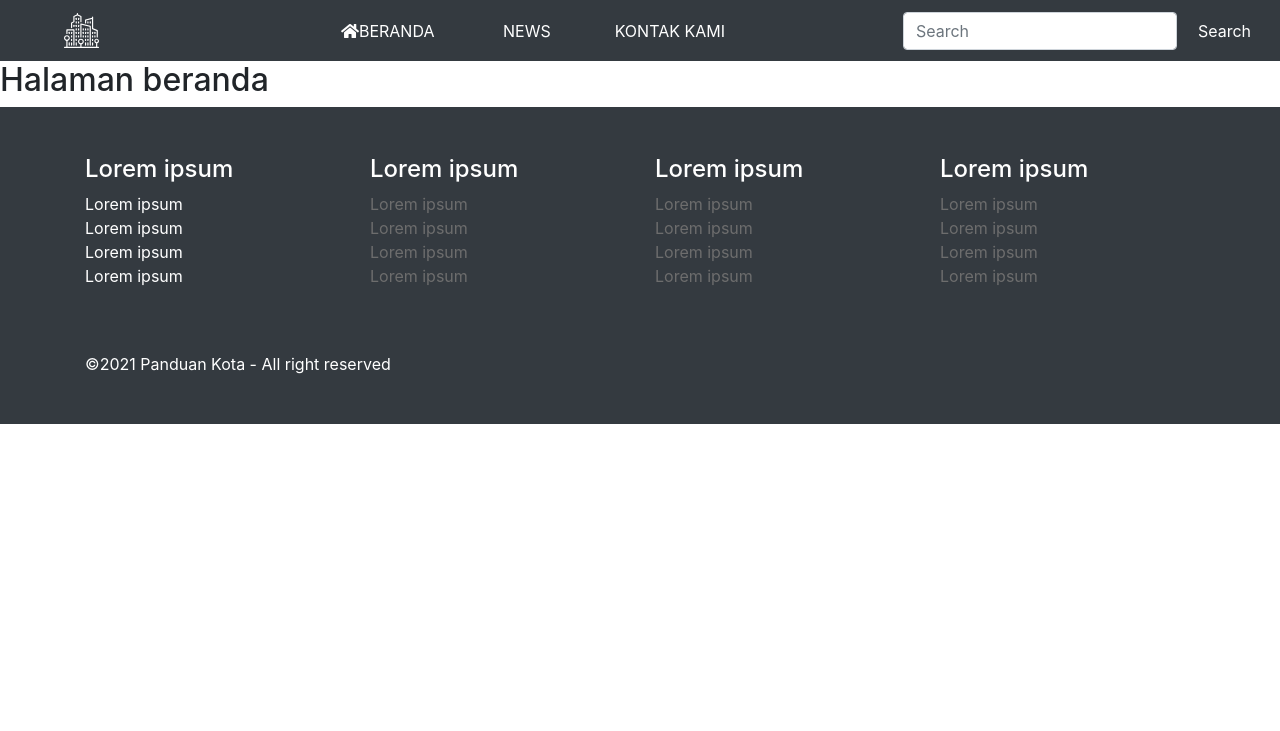
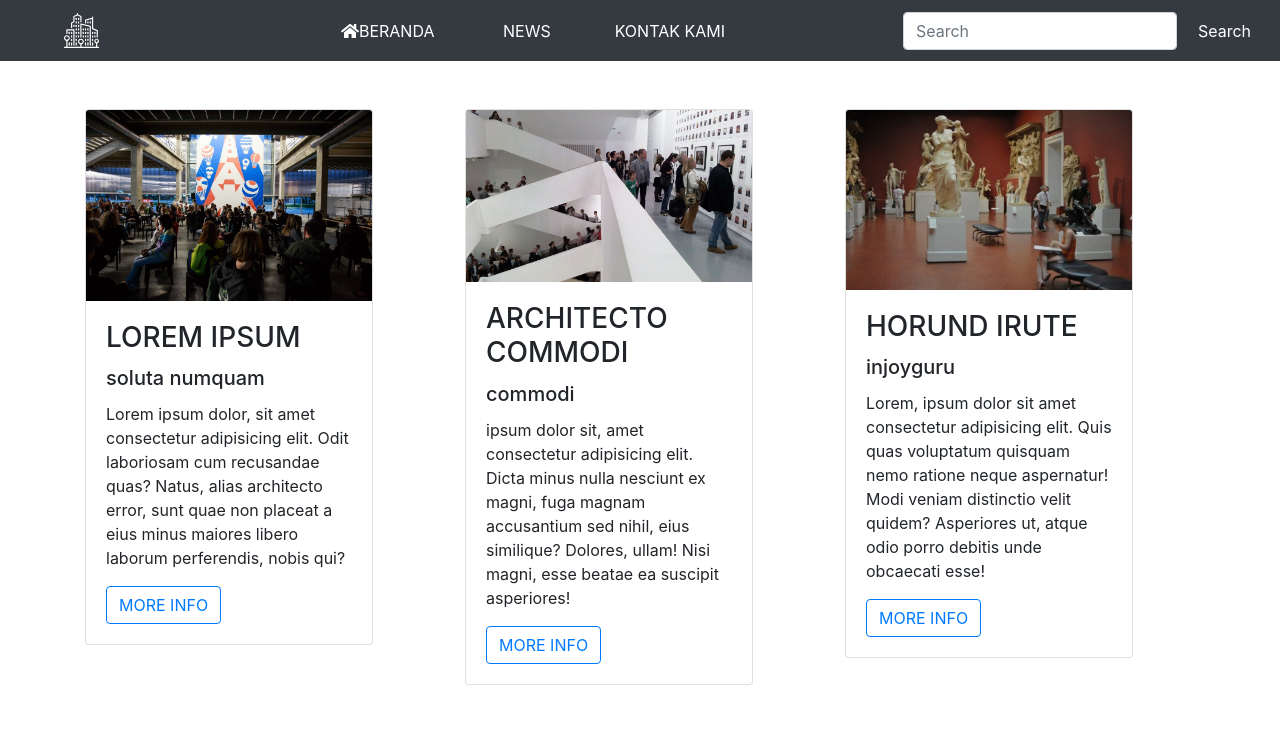
Before and after one commit to zaenury5868/city-react, a React (Create React App) app: page / in a window 1280 px wide. Shown: the top 731 px of the page. Built offline with nearby package versions, Linux system fonts and the light colour scheme.

Commit message:
nampilna konteks api

```diff
--- a/public/index.html
+++ b/public/index.html
@@ -17,5 +17,7 @@
   <body>
     <noscript>You need to enable JavaScript to run this app.</noscript>
     <div id="root"></div>
+    <script src="https://code.jquery.com/jquery-3.5.1.slim.min.js" integrity="sha384-DfXdz2htPH0lsSSs5nCTpuj/zy4C+OGpamoFVy38MVBnE+IbbVYUew+OrCXaRkfj" crossorigin="anonymous"></script>
+    <script src="https://cdn.jsdelivr.net/npm/bootstrap@4.6.0/dist/js/bootstrap.bundle.min.js" integrity="sha384-Piv4xVNRyMGpqkS2by6br4gNJ7DXjqk09RmUpJ8jgGtD7zP9yug3goQfGII0yAns" crossorigin="anonymous"></script>
   </body>
 </html>
--- a/src/App.css
+++ b/src/App.css
@@ -5,3 +5,10 @@
   --mainWhite: #fff;
   --mainBlue: #007bff;
 }
+
+.navbar-toggler:focus {
+	outline: none;
+}
+.navbar-toggler {
+	border: none;
+}
--- /dev/null
+++ b/src/components/Info.js
@@ -0,0 +1,36 @@
+import React, { Component } from 'react'
+import {InfoPelanggan} from './konteks';
+import {Link} from 'react-router-dom';
+
+class Info extends Component {
+    render() {
+        const {
+            id,
+            headerTitle,
+            headerSubTitle,
+            headerText,
+            img
+        } = this.props.item;
+        return (
+            <InfoPelanggan>
+                {data => (
+                    <div className="col-10 col-lg-4 mx-auto mb-5">
+                        <div className="card" style={{width: '18rem'}}>
+                            <img src={img} alt={headerTitle} className="card-img-top"/>
+                            <div className="card-body">
+                                <h3 className="card-title text-uppercase">{headerTitle}</h3>
+                                <h5 className="card-title">{headerSubTitle}</h5>
+                                <p className="card-text">{headerText}</p>
+                                <Link to="/details" className="btn btn-outline-primary text-uppercase">
+                                    More Info
+                                </Link>
+                            </div>
+                        </div>
+                    </div>
+                )}
+            </InfoPelanggan>
+        );
+    }
+}
+
+export default Info;
--- /dev/null
+++ b/src/components/konteks.js
@@ -0,0 +1,36 @@
+import React, { Component } from 'react';
+import { placeInfo, reviews, detailInfo, news } from '../data';
+
+const InfoContext = React.createContext();
+
+class InfoProvider extends Component {
+    state = {
+        info: placeInfo,
+        reviews: reviews,
+        detailInfo: detailInfo,
+        new: news
+    }
+    render() {
+        return (
+			<InfoContext.Provider
+			value = {{
+				info: this.state.info,
+				reviews: this.state.reviews,
+				maps: this.state.maps,
+				headerTitle: this.state.headerTitle,
+				headerSubTitle: this.state.headerSubTitle,
+				headerText: this.state.headerText,
+				detailInfo: this.state.detailInfo,
+				news: this.state.news,
+				name: this.state.name,
+				avatar: this.state.avatar,
+				comment: this.state.comment
+			}}>
+				{ this.props.children }
+			</InfoContext.Provider>
+		);
+    }
+}
+
+const InfoPelanggan = InfoContext.Consumer;
+export { InfoProvider, InfoPelanggan };
--- a/src/components/layouts/Navbar.js
+++ b/src/components/layouts/Navbar.js
@@ -9,7 +9,9 @@ function Navbar() {
 		  	<img src={logo} alt="logo" style={{ width:'35px'}}/>
 		  </Link>
 		  <button className="navbar-toggler" type="button" data-toggle="collapse" data-target="#navbarSupportedContent" aria-controls="navbarSupportedContent" aria-expanded="false" aria-label="Toggle navigation">
-		    <span className="navbar-toggler-icon"></span>
+		    <span>
+		    	<i className="fas fa-bars" style={{color: '#fff'}}></i>
+		    </span>
 		  </button>
 
 		  <div className="collapse navbar-collapse" id="navbarSupportedContent">
--- a/src/components/pages/Home.js
+++ b/src/components/pages/Home.js
@@ -1,13 +1,24 @@
-import React, {Component} from 'react';
+import React, { Component } from 'react';
+import { InfoPelanggan } from '../konteks';
+import Info from '../Info';
 
-class Home extends Component{
-	render(){
-		return (
-			<div>
-				<h2>Halaman beranda</h2>
-			</div>
-		);
-	}
+class Home extends Component {
+    render() {
+        return (
+            <div className="container">
+                <div className="row mt-5">
+                <InfoPelanggan>
+                    {data => {
+                        return data.info.map(item => {
+                            return <Info key={item.id} item={item} />;
+                        });
+                        }
+                    }
+                </InfoPelanggan>
+                </div>
+            </div>
+        );
+    }
 }
 
 export default Home;
--- a/src/index.js
+++ b/src/index.js
@@ -1,13 +1,16 @@
 import React from 'react';
 import ReactDOM from 'react-dom';
 import App from './App';
+import {InfoProvider} from './components/konteks';
 import reportWebVitals from './reportWebVitals';
 import {BrowserRouter as Router} from 'react-router-dom';
 
 ReactDOM.render(
-	<Router>
-		<App/>
-	</Router>,
+	<InfoProvider>
+		<Router>
+			<App/>
+		</Router>
+	</InfoProvider>,
     document.getElementById('root')
 );
 
```
Also changed, not shown: src/data.js (+34 -68 lines).
